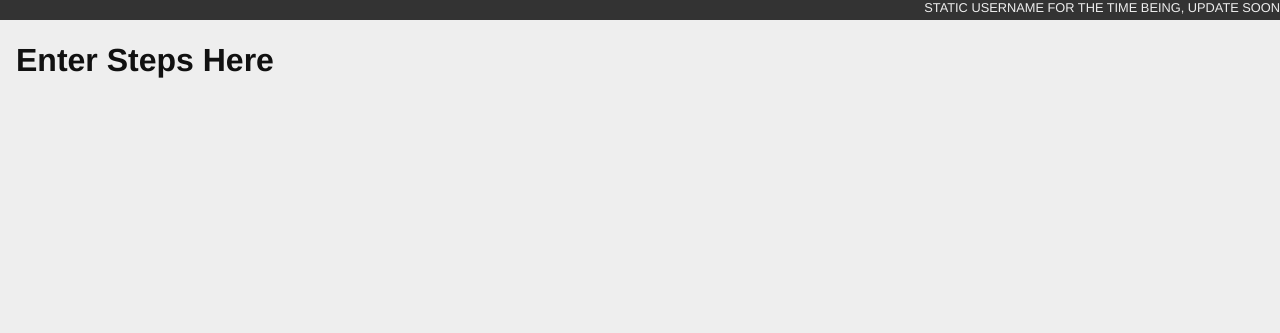
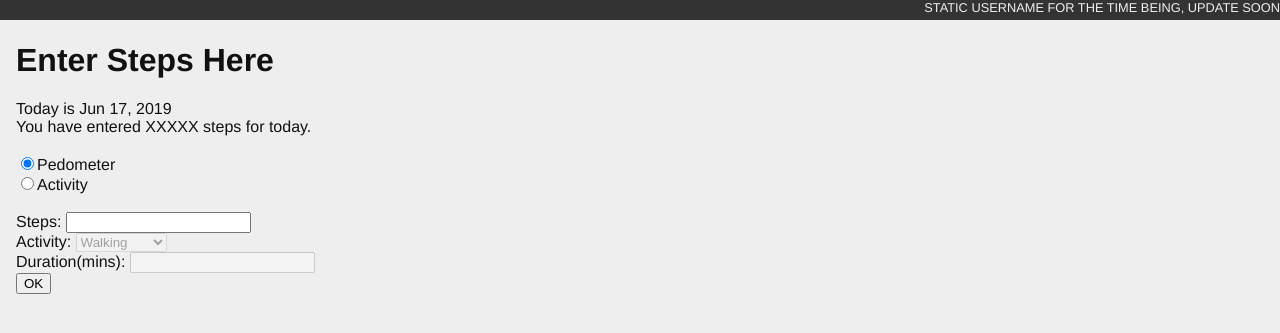
Before and after one commit to zconn/on_the_move, a Django app: page / in a window 1280 px wide. Shown: the top 333 px of the page. Run offline with Django 3.2, Linux system fonts and the light colour scheme.

Commit message:
updated step_entry page to include input and post event and created a layout for handling the post event in the step_tracker views. Updated settings.py to US/Pacific time.

```diff
--- a/on_the_move/on_the_move/settings.py
+++ b/on_the_move/on_the_move/settings.py
@@ -106,7 +106,7 @@ AUTH_PASSWORD_VALIDATORS = [
 
 LANGUAGE_CODE = 'en-us'
 
-TIME_ZONE = 'UTC'
+TIME_ZONE = 'US/Pacific'
 
 USE_I18N = True
 
--- a/on_the_move/step_tracker/templates/step_tracker/step_entry.html
+++ b/on_the_move/step_tracker/templates/step_tracker/step_entry.html
@@ -2,4 +2,49 @@
 
 {% block content %}
 <h1>Enter Steps Here</h1>
+Today is {% now "M d, Y" %}<br>
+You have entered XXXXX steps for today.
+<br>
+<br>
+<div class="step_entry_class">
+    <form method="POST">
+        {% csrf_token %}
+        <input type="radio" onclick="javascript:input_type_change('pedometer')" name="entry_type" value="pedometer" checked>Pedometer<br>
+        <input type="radio" onclick="javascript:input_type_change('activity')" name="entry_type" value="activity">Activity<br>
+        <br>
+        <label for="steps">Steps:</label>
+        <input id="steps" type="text" name="steps"><br>
+        <label for="activity">Activity:</label>
+        <select id="activity" name="activity" onchange="update_steps()" disabled=true>
+            <option value="walking">Walking</option>
+            <option value="running">Running</option>
+            <option value="jumprope">Jump Rope</option>
+            </select>
+        <br>
+        <label for="duration">Duration(mins):</label>
+        <input id="duration" type="text" name="duration" onkeyup="update_steps()" disabled=true><br>
+        <input type="submit" value="OK">
+    </form>
+</div>
+<script>
+function input_type_change(type) {
+    if (type=='pedometer'){
+        document.getElementById('steps').disabled = false;
+        document.getElementById('activity').disabled = true;
+        document.getElementById('duration').value = 0;
+        document.getElementById('duration').disabled = true;
+    }
+    if (type=='activity'){
+        document.getElementById('steps').value = 0;
+        document.getElementById('steps').disabled = true;
+        document.getElementById('activity').disabled = false;
+        document.getElementById('duration').disabled = false;
+    }
+}
+function update_steps() {
+    document.getElementById('steps').disabled = false;
+    document.getElementById('steps').value = document.getElementById('duration').value * 100
+    document.getElementById('steps').disabled = true;
+}
+</script>
 {% endblock %}
--- a/on_the_move/step_tracker/views.py
+++ b/on_the_move/step_tracker/views.py
@@ -2,5 +2,10 @@ from django.shortcuts import render
 from django.http import HttpResponse
 
 def step_tracker_main(request):
-    #return HttpResponse("Testing Step Tracker Page. Working!")
+
+    if request.method == "POST":
+        if request.POST.get("entry_type") == 'activity':
+            print(request.POST.get("activity"))
+            print(request.POST.get("duration"))
+        print(request.POST.get("steps"))
     return render(request, 'step_tracker/step_entry.html')
```
Also changed, not shown: on_the_move/db.sqlite3.
